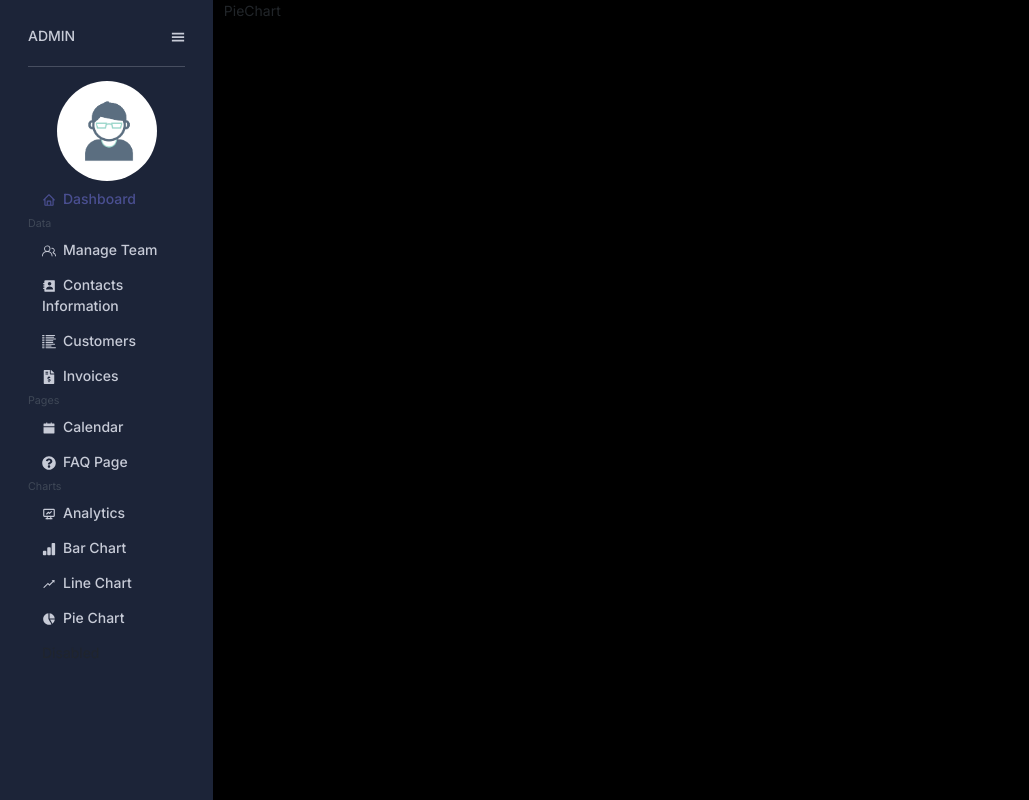
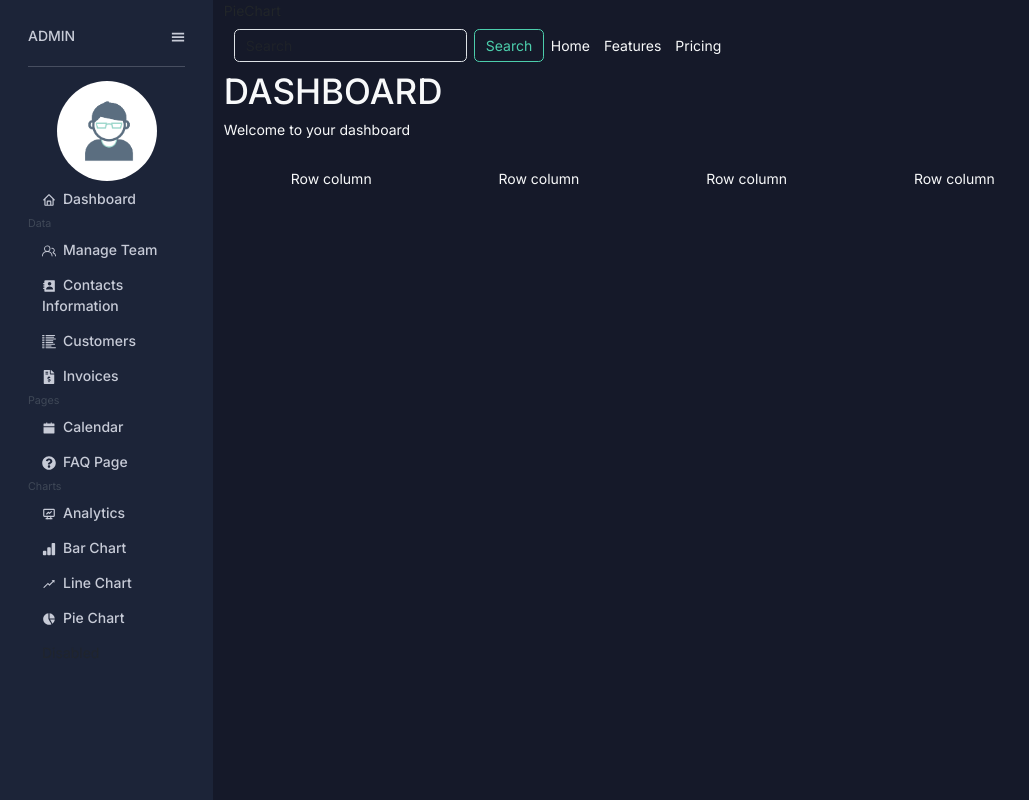
Before and after one commit to JuljTr/Dashboard_React-, a React (Create React App) app: page /piechart in a window 1280 px wide. Shown: the whole page, without its empty margins (0-1029 px from the left). Built offline with nearby package versions, Linux system fonts and the light colour scheme.

Commit message:
initial commit for git top bar

```diff
--- a/src/App.js
+++ b/src/App.js
@@ -14,6 +14,7 @@ import Analytics from "./Pages/Charts/Analytics";
 import BarChart from "./Pages/Charts/BarChart";
 import LineChart from "./Pages/Charts/LineChart";
 import PieChart from "./Pages/Charts/PieChart";
+import TopBar from './Components/TopBar/TopBar';
 
 
 function App() {
@@ -53,7 +54,9 @@ function App() {
             <Route path="/piechart" element={<PieChart
               name="PieChart"
             />} />
-          </Routes></Col>
+          </Routes>
+          <TopBar/>
+          </Col>
       </Row>
     </Container>
   );
--- a/src/Components/Sidebar/Sidebar.js
+++ b/src/Components/Sidebar/Sidebar.js
@@ -24,10 +24,12 @@ function Sidebar() {
         <>
             <Container className="bg-primary sidebar">
                 <Navbar.Brand href="#home" className='h3'>ADMIN <span><GiHamburgerMenu /></span></Navbar.Brand>
+                {/* <Navbar.Toggle aria-controls="navbarScroll" /> */}
                 <hr></hr>
+                {/* <Navbar.Collapse id="navbarScroll"> */}
                 <Image src={icon} roundedCircle fluid className='icon mx-auto d-block' />
                 <Nav activeKey="/home" className="flex-column">
-                    <Nav.Link href="/home"> <SidebarItem name="Dashboard" icon={<BiHome />} /></Nav.Link>
+                    <Nav.Link  as={Link} to="/home"> <SidebarItem name="Dashboard" icon={<BiHome />} /></Nav.Link>
                     <div id='listing-title'>Data</div>
                     <Nav.Link as={Link} to="/manageteam"><SidebarItem name="Manage Team" icon={<GoPeople />} /></Nav.Link>
                     <Nav.Link as={Link} to="/contactsInformation"> <SidebarItem name="Contacts Information" icon={<BiSolidContact />} /></Nav.Link>
@@ -45,6 +47,7 @@ function Sidebar() {
                         Disabled
                     </Nav.Link>
                 </Nav>
+                {/* </Navbar.Collapse> */}
             </Container>
         </>
     )
--- a/src/Components/TopBar/TopBar.js
+++ b/src/Components/TopBar/TopBar.js
@@ -1,9 +1,57 @@
-import React from 'react'
+import React from 'react';
+import Button from 'react-bootstrap/Button';
+import Container from 'react-bootstrap/Container';
+import Form from 'react-bootstrap/Form';
+import Navbar from 'react-bootstrap/Navbar';
+import Nav from 'react-bootstrap/Nav';
+// import { FiMoon } from "react-icons/fi";
+// import { AiOutlineBell } from "react-icons/ai";
+// import { PiGearSixBold } from "react-icons/pi";
+// import { BsPerson } from "react-icons/bs";
 
 function TopBar() {
     return (
-        <div>TopBar</div>
-    )
+        <>
+            <Navbar expand="lg" className="">
+                <Container fluid>
+                    <Form className="d-flex">
+                        <Form.Control
+                            type="search"
+                            placeholder="Search"
+                            className="me-2"
+                            aria-label="Search"
+                        />
+                        <Button variant="outline-success">Search</Button>
+                    </Form>
+                    <Nav className="me-auto ">
+                        <Nav.Link href="#home" className='text-light'>Home</Nav.Link>
+                        <Nav.Link href="#features" className='text-light'>Features</Nav.Link>
+                        <Nav.Link href="#pricing" className='text-light'>Pricing</Nav.Link>
+                    </Nav>
+                </Container>
+            </Navbar>
+
+            <div> <h1 className='text-light'>DASHBOARD</h1>
+                <p className='text-light'>Welcome to your dashboard</p>
+            </div>
+            <div class="container text-center text-light">
+                <div class="row row-cols-2 row-cols-lg-5 g-2 g-lg-3">
+                    <div class="col">
+                        <div class="p-3">Row column</div>
+                    </div>
+                    <div class="col">
+                        <div class="p-3">Row column</div>
+                    </div>
+                    <div class="col">
+                        <div class="p-3">Row column</div>
+                    </div>
+                    <div class="col">
+                        <div class="p-3">Row column</div>
+                    </div>
+                </div>
+            </div>
+                </>
+                )
 }
 
-export default TopBar
+                export default TopBar
--- a/src/custom.scss
+++ b/src/custom.scss
@@ -3,7 +3,7 @@ $secondary: #666666;
 $danger: #db4f4a;
 $success: #4cceac;
 $info: #6870fa;
-$body-bg: #000000;
+$body-bg: #151929;
 $primary: #1c2438;
 $nav-link-color: #c7cbd7;
 
```
